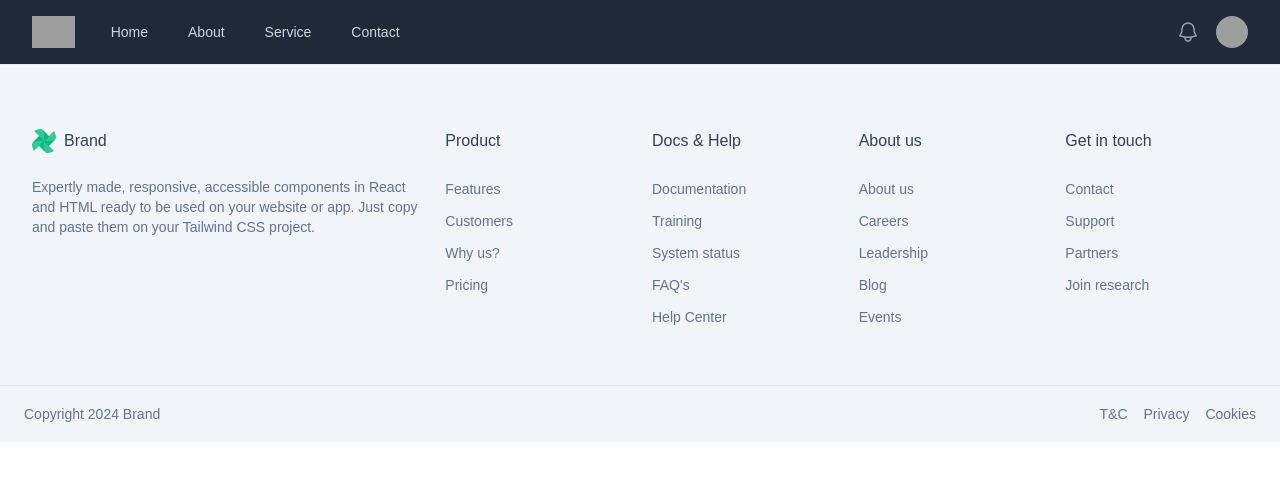
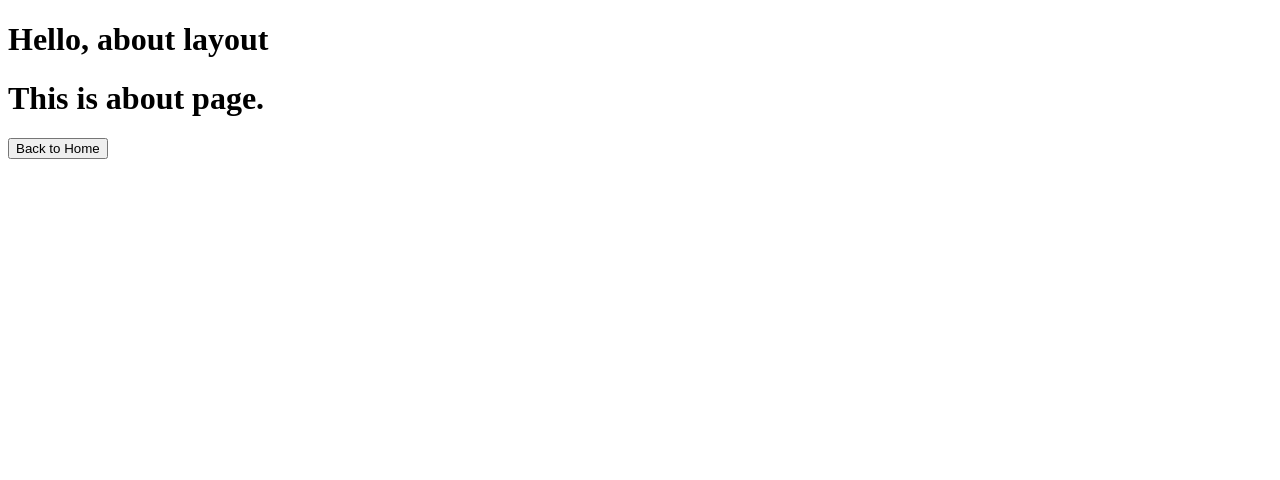
Before and after one commit to WalidurTanjim/nextjs-app, a Next.js app: page /about in a window 1280 px wide. Shown: the top 480 px of the page. Built offline with nearby package versions, Linux system fonts and the light colour scheme; grey boxes are pictures that could not be loaded.

Commit message:
About page working on a different layout

```diff
--- a/src/app/layout.js
+++ b/src/app/(pages)/layout.js
@@ -1,7 +1,7 @@
 import { Geist, Geist_Mono } from "next/font/google";
-import "./globals.css";
-import Navbar from "./(common)/Navbar/page";
-import Footer from "./(common)/Footer/page";
+import "./../globals.css";
+import Navbar from "../(common)/Navbar/page";
+import Footer from "../(common)/Footer/page";
 
 const geistSans = Geist({
   variable: "--font-geist-sans",
--- a/src/app/about/page.jsx
+++ b/src/app/about/page.jsx
@@ -1,6 +1,11 @@
+import Link from "next/link"
+
 const About = () => {
     return (
-        <h1>This is about page.</h1>
+        <div>
+            <h1>This is about page.</h1>
+            <Link href={'/'}><button>Back to Home</button></Link>
+        </div>
     )
 }
 
--- a/src/app/page.js
+++ /dev/null
@@ -1,7 +0,0 @@
-const Home = () => {
-  return (
-    <h1>Hello, NextJS App</h1>
-  )
-}
-
-export default Home;
```
Also changed, not shown: src/app/(pages)/page.js (added, +7 -0 lines), src/app/(pages)/contact/page.jsx (renamed from src/app/contact/page.jsx), src/app/(pages)/service/page.jsx (renamed from src/app/service/page.jsx).
